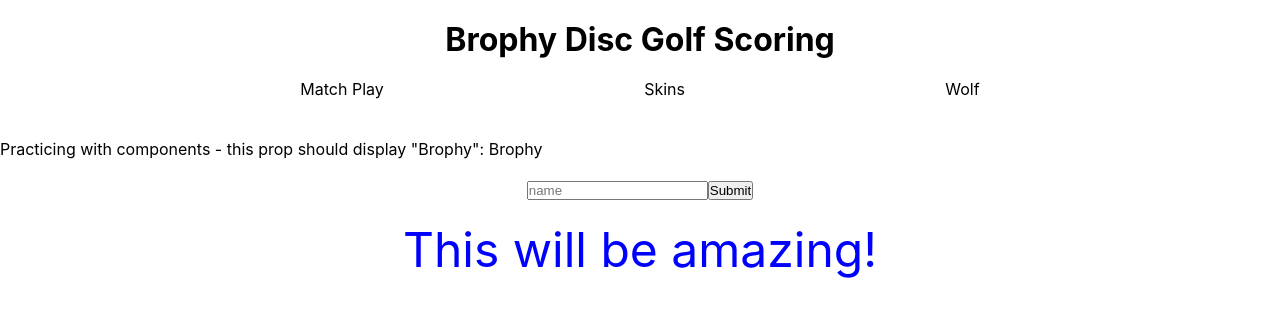
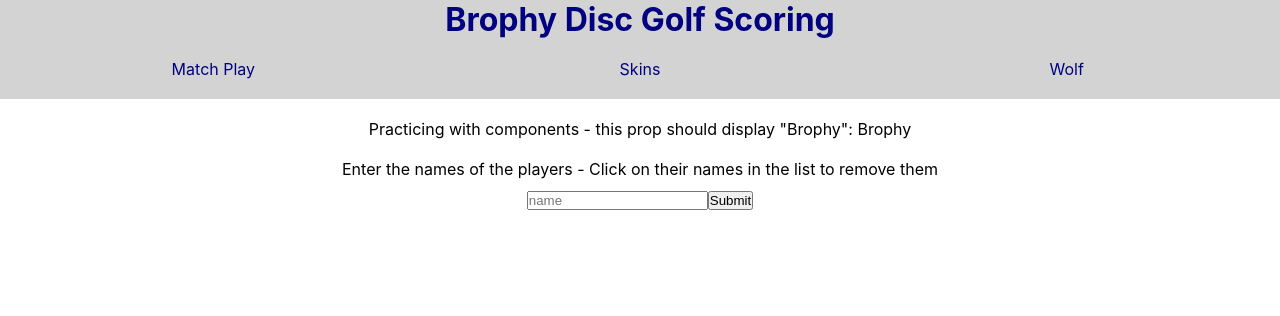
Before and after one commit to brophy57473/discgolf, a React (Create React App) app: page / in a window 1280 px wide. Shown: the top 316 px of the page. Built offline with nearby package versions, Linux system fonts and the light colour scheme.

Commit message:
react practice 2.0

```diff
--- a/src/components/App.js
+++ b/src/components/App.js
@@ -4,10 +4,9 @@ import './general.css';
 
 function App() {
   return (
-    <div>
+    <div className="global">
       <Header />
       <Body name="Brophy"/>
-      <div id="bleh">This will be amazing!</div>
     </div>
   );
 }
--- a/src/components/Body.js
+++ b/src/components/Body.js
@@ -35,7 +35,9 @@ function Body (props) {
     return (
         <div className="main">
         Practicing with components - this prop should display "Brophy": {props.name}
-
+        <br/>
+        <br/>
+        Enter the names of the players - Click on their names in the list to remove them
         <form onSubmit={handleSubmit}>
             <input type="text" name="name" placeholder="name" required onChange={handleChange} />
             <input type="submit" value="Submit" />
--- a/src/components/general.css
+++ b/src/components/general.css
@@ -2,30 +2,49 @@
     margin: 0;
     padding: 0;
 }
+.global {
+    display: grid;
+    grid-template-columns: repeat(12, 1fr);
+}
 header {
     text-align: center;
-    padding: 20px;
+    background-color: lightgray;
+    color: navy;
+    grid-column: 1 / span 12
+}
+header li:hover {
+    background-color: navy;
+    color: white;
 }
 header ul {
     display: flex;
-    justify-content: space-evenly;
+    justify-content: space-around;
+    list-style: none;
+}
+header li {
+    width: 100%;
     padding: 20px;
 }
-header ul li {
-    display: inline;
-    list-style: none;
-}
-#bleh {
-    color: blue;
+.main {
     margin: 20px;
     text-align: center;
-    font-size: 48px;
+    grid-column: 4 / span 6;
 }
-form {
-    margin: 20px;
-    text-align: center;
+.main form {
+    margin: 10px;
 }
-
-.main ul {
-    text-align: center;
+.main li{
+    background-color: navy;
+    color: white;
+    width: 70%;
+    border-radius: 10px;
+    margin: 10px auto;
+    list-style: none;
+    padding: 20px;
+    box-shadow: 0 0 10px inset white;
 }
+.main li:hover{
+    background-color: lightgray;
+    color: navy;
+    box-shadow: 0 0 10px inset black;
+}
```
Also changed, not shown: 1 other file (tests, documents, lock files or other folders).
